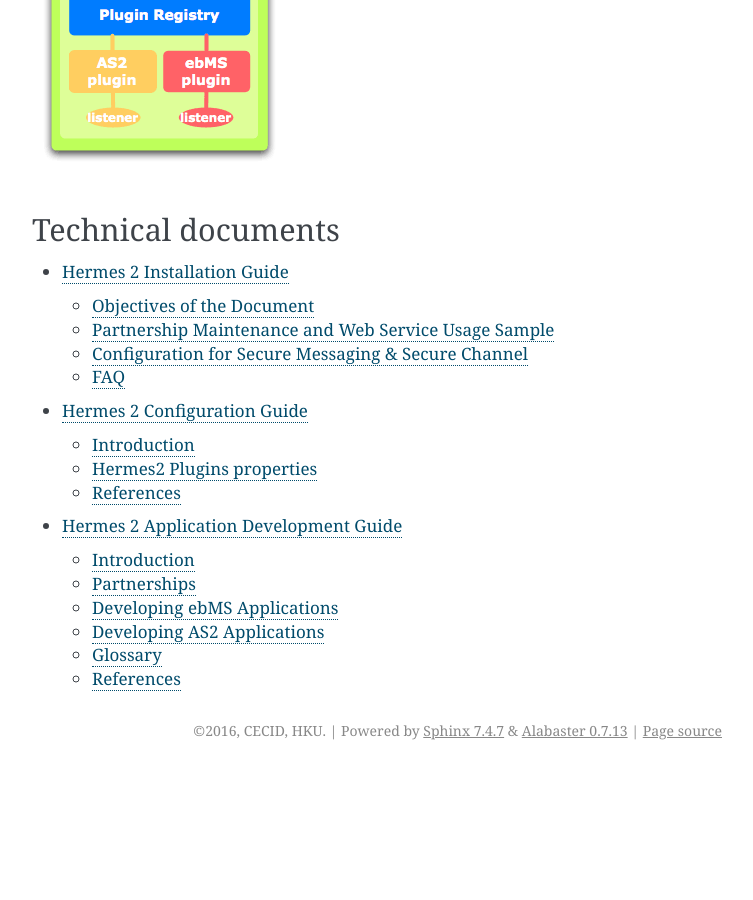
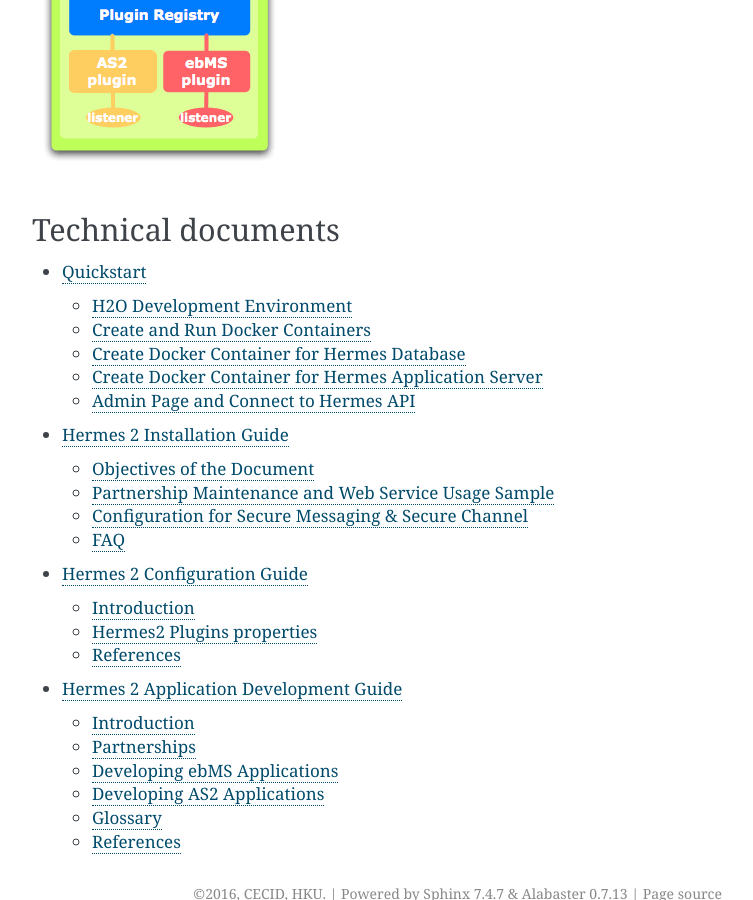
Before and after one commit to cecid/hermes-docs, a Sphinx documentation site: the page built from docs/source/index.rst, in a window 1280 px wide and 900 px high, scrolled down 2359 px. Shown: the whole window, without its empty margins (388-1141 px from the left). Built offline with Sphinx 7.4.7, drawn with Linux system fonts in a browser that asks for light colours; before the commit the page ends 3129 px from its top, so only the background shows below that; some of the changed lines change nothing that is shown.

Commit message:
added quickstart to toc, modified conf.py

```diff
--- a/docs/source/conf.py
+++ b/docs/source/conf.py
@@ -48,7 +48,7 @@
 master_doc = 'index'
 
 # General information about the project.
-project = u'Hermes 2+ Documentation'
+project = u'Hermes Business Messaging Gatweay Documentation'
 copyright = u'2016, CECID, HKU'
 author = u'CECID'
 
@@ -233,7 +233,7 @@
 # html_search_scorer = 'scorer.js'
 
 # Output file base name for HTML help builder.
-htmlhelp_basename = 'mydocsdoc'
+htmlhelp_basename = 'hermes_docs'
 
 # -- Options for LaTeX output ---------------------------------------------
 
@@ -259,7 +259,7 @@
 # (source start file, target name, title,
 #  author, documentclass [howto, manual, or own class]).
 latex_documents = [
-    (master_doc, 'hermes.tex', u'Hermes 2+ Documentation',
+    (master_doc, 'hermes_docs.tex', u'Hermes Documentation',
      u'CECID', 'manual'),
 ]
 
@@ -301,7 +301,7 @@
 # One entry per manual page. List of tuples
 # (source start file, name, description, authors, manual section).
 man_pages = [
-    (master_doc, 'mydocs', u'my docs Documentation',
+    (master_doc, 'hermes_docs', u'my docs Documentation',
      [author], 1)
 ]
 
@@ -316,8 +316,8 @@
 # (source start file, target name, title, author,
 #  dir menu entry, description, category)
 texinfo_documents = [
-    (master_doc, 'mydocs', u'my docs Documentation',
-     author, 'mydocs', 'One line description of project.',
+    (master_doc, 'hermes_docs', u'Hermes Business Messaging Gateway Documentation',
+     author, 'hermes_docs', 'Documentation of Hermes Business Messaging Gateway',
      'Miscellaneous'),
 ]
 
--- a/docs/source/index.rst
+++ b/docs/source/index.rst
@@ -47,6 +47,7 @@
 .. toctree::
    :maxdepth: 2
 
+   quickstart
    installation
    configuration
    application
```
